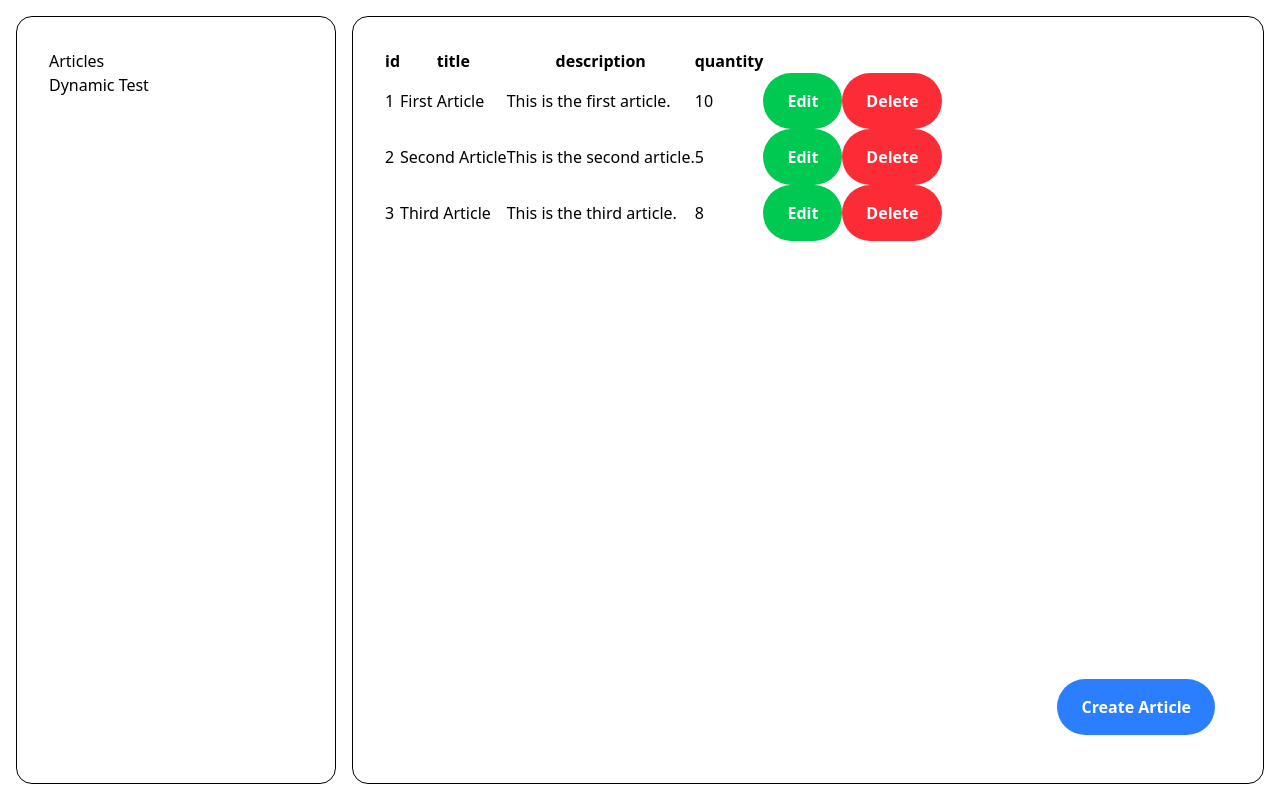
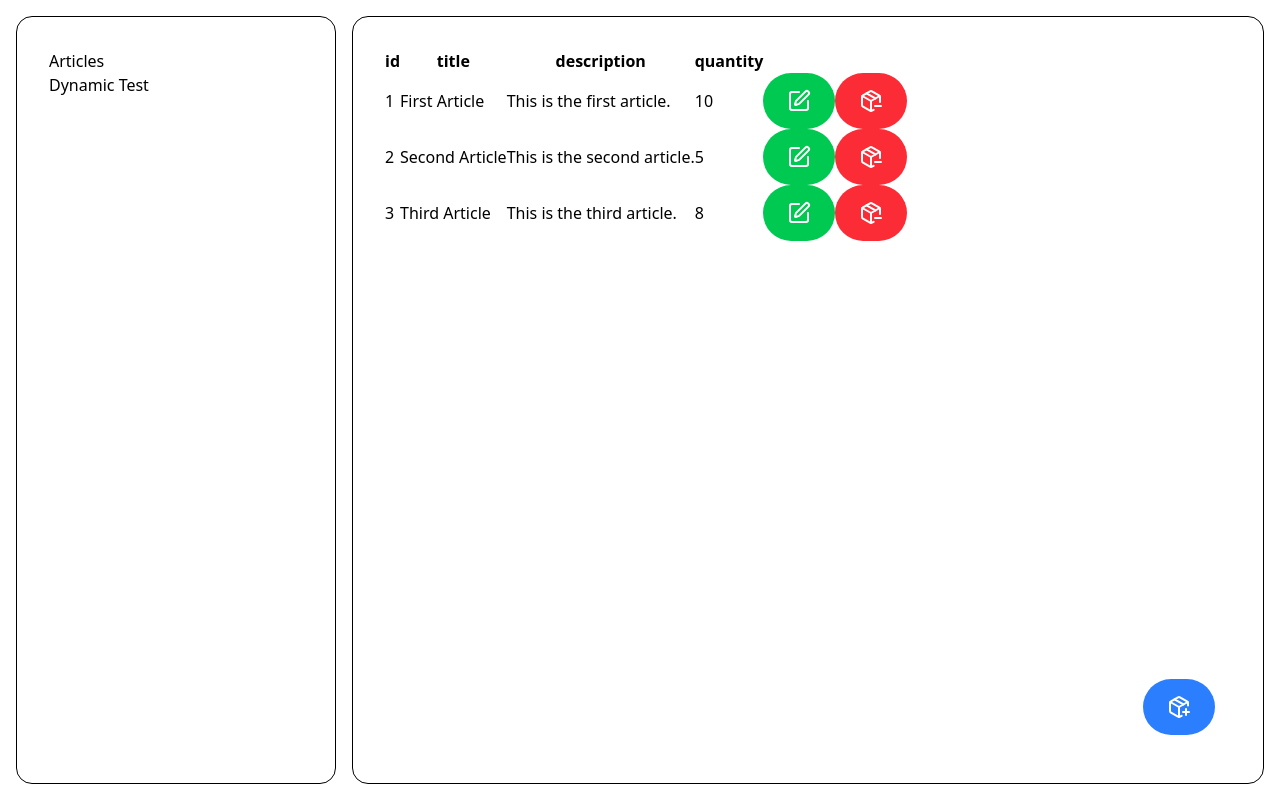
Before and after one commit to MikeG404/STOCK-MANAGEMENT-FRONTEND, a React (Vite) app: page /dashboard/articles in a window 1280 px wide. Built offline with nearby package versions, Linux system fonts and the light colour scheme.

Commit message:
Add Lucid React and add icons to buttons

```diff
--- a/package.json
+++ b/package.json
@@ -13,6 +13,7 @@
     "@tailwindcss/vite": "^4.1.17",
     "axios": "^1.13.2",
     "clsx": "^2.1.1",
+    "lucide-react": "^0.555.0",
     "react": "^19.2.0",
     "react-dom": "^19.2.0",
     "react-hook-form": "^7.66.1",
--- a/src/components/table/TableRow.tsx
+++ b/src/components/table/TableRow.tsx
@@ -1,3 +1,4 @@
+import { PackageMinus, SquarePen } from "lucide-react";
 import Button from "../Button";
 
 function TableRow({ article }) {
@@ -7,8 +8,8 @@ function TableRow({ article }) {
       <td>{article.title}</td>
       <td>{article.description}</td>
       <td>{article.quantity}</td>
-      <td><Button variant="edit">Edit</Button></td>
-      <td><Button variant="delete">Delete</Button></td>
+      <td><Button variant="edit"><SquarePen /></Button></td>
+      <td><Button variant="delete"><PackageMinus /></Button></td>
     </tr>
   );
 }
--- a/src/routes/DashboardArticles.route.tsx
+++ b/src/routes/DashboardArticles.route.tsx
@@ -1,3 +1,4 @@
+import { PackagePlus } from "lucide-react";
 import Button from "../components/Button";
 import Table from "../components/table/Table";
 import TableRow from "../components/table/TableRow";
@@ -20,7 +21,7 @@ function DashboardArticlesRoute() {
             </Table>
             <div className="absolute bottom-4 right-4">
                 <Button variant="create">
-                    Create Article
+                    <PackagePlus />
                 </Button>
             </div>
         </div>
```
Also changed, not shown: 1 other file (tests, documents, lock files or other folders).
